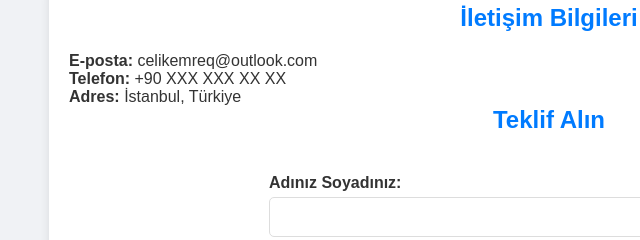
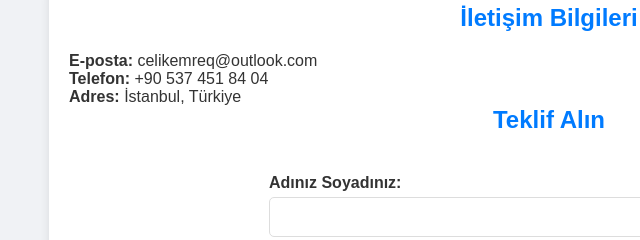
Before and after one commit to EmreCelik75/bilgisayardestekhatti.github.io, a plain HTML site: page iletisim.html in a window 1280 px wide. Shown: the part 179-419 px from the top of the page, 91-731 px from the left. Drawn offline with Linux system fonts and the light colour scheme.

Commit message:
iletisim.html

```diff
--- a/iletisim.html
+++ b/iletisim.html
@@ -105,7 +105,7 @@
         <h2>İletişim Bilgileri</h2>
         <div class="contact-info">
             <p><strong>E-posta:</strong> celikemreq@outlook.com</p>
-            <p><strong>Telefon:</strong> +90 XXX XXX XX XX</p>
+            <p><strong>Telefon:</strong> +90 537 451 84 04</p>
             <p><strong>Adres:</strong> İstanbul, Türkiye</p>
         </div>
 
```
